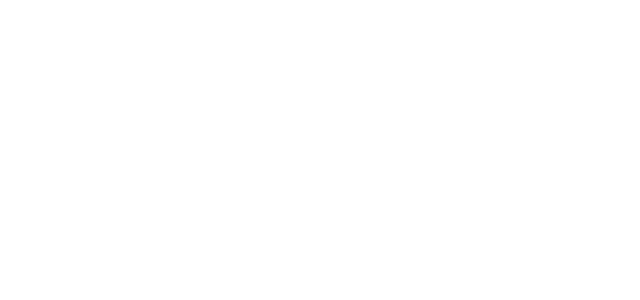
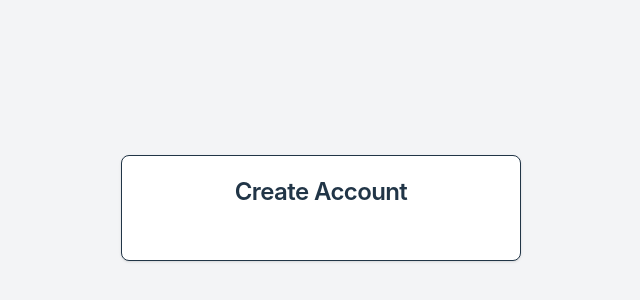
Before and after one commit to gouravg11/My-Finance-Application, a React (Vite) app in the folder frontend/: page /sign-up in a window 1280 px wide. Before the commit this address had no page. Shown: the part 192-492 px from the top of the page, without its empty margins (319-959 px from the left). Built offline with nearby package versions, Linux system fonts and the light colour scheme.

Commit message:
sign up working

```diff
--- a/frontend/src/App.jsx
+++ b/frontend/src/App.jsx
@@ -17,19 +17,21 @@
   ) : (
     <>
       {/* <Navbar /> */}
-      <div>
+      <div className="min-h-[cal(h-screen - 100px)]">
         <Outlet />
       </div>
     </>
   );
 };
 
+console.log("I am in app");
+
 function App() {
   const [count, setCount] = useState(0);
 
   return (
-    <main>
-      <div>
+    <>
+      <div className="w-full min-h-screen px-6 bg-gray-100 md:px-20 dark:bg-slate-900">
         <Routes>
           <Route element={<RootLayout />}>
             <Route path="/" element={<Navigate to="/overview" />} />
@@ -38,11 +40,11 @@
             <Route path="/settings" element={<Settings />} />
             <Route path="/account" element={<AccountPage />} />
           </Route>
-          <Route path="/SignIn" element={<SignIn />} />
-          <Route path="/SignUp" element={<SignUp />} />
+          <Route path="/sign-in" element={<SignIn />} />
+          <Route path="/sign-up" element={<SignUp />} />
         </Routes>
       </div>
-    </main>
+    </>
   );
 }
 
--- /dev/null
+++ b/frontend/src/components/ui/Card.jsx
@@ -0,0 +1,50 @@
+import React from "react";
+import clsx from "clsx";
+
+export const Card = ({ className, children, ...props }) => (
+  <div
+    className={clsx(
+      "rounded-lg border bg-card text-card-foreground shadow-sm",
+      className
+    )}
+    {...props}
+  >
+    {children}
+  </div>
+);
+
+export const CardHeader = ({ className, children, ...props }) => (
+  <div className={clsx("flex flex-col space-y-1.5 p-6", className)} {...props}>
+    {children}
+  </div>
+);
+
+export const CardTitle = ({ className, children, ...props }) => (
+  <h3
+    className={clsx(
+      "text-2xl font-semibold leading-none tracking-tight",
+      className
+    )}
+    {...props}
+  >
+    {children}
+  </h3>
+);
+
+export const CardDescription = ({ className, children, ...props }) => (
+  <p className={clsx("text-sm text-muted-foreground", className)} {...props}>
+    {children}
+  </p>
+);
+
+export const CardContent = ({ className, children, ...props }) => (
+  <div className={clsx("p-6 pt-0", className)} {...props}>
+    {children}
+  </div>
+);
+
+export const CardFooter = ({ className, children, ...props }) => (
+  <div className={clsx("flex items-center p-6 pt-0", className)} {...props}>
+    {children}
+  </div>
+);
--- /dev/null
+++ b/frontend/src/components/ui/button.jsx
@@ -0,0 +1,39 @@
+import React from "react";
+import clsx from "clsx";
+
+const variantClasses = {
+  default: "bg-indigo-600 text-white hover:bg-indigo-700 focus:ring-indigo-500",
+  outline:
+    "bg-white text-gray-700 hover:bg-gray-50 focus:ring-indigo-500 border border-gray-200",
+  ghost: "bg-transparent hover:bg-gray-100 text-gray-700",
+  link: "bg-transparent underline-offset-4 hover:underline text-indigo-600 hover:text-indigo-700",
+};
+
+const sizeClasses = {
+  default: "h-10 px-4 py-2",
+  sm: "h-9 px-3",
+  lg: "h-11 px-8",
+  icon: "h-10 w-10",
+};
+
+export function Button({
+  children,
+  variant = "default",
+  size = "default",
+  className,
+  ...props
+}) {
+  return (
+    <button
+      className={clsx(
+        "inline-flex items-center justify-center rounded-md text-sm font-medium transition-colors focus:outline-none focus:ring-2 focus:ring-offset-2 disabled:opacity-50 disabled:pointer-events-none",
+        variantClasses[variant],
+        sizeClasses[size],
+        className
+      )}
+      {...props}
+    >
+      {children}
+    </button>
+  );
+}
--- /dev/null
+++ b/frontend/src/components/ui/input.jsx
@@ -0,0 +1,43 @@
+import React, { forwardRef } from "react";
+import clsx from "clsx";
+
+const sizeClasses = {
+  default: "h-10 px-3 py-2",
+  sm: "h-9 px-3 py-1",
+  lg: "h-11 px-4 py-3",
+};
+
+const Input = forwardRef(
+  ({ id, label, error, size = "default", className, ...props }, ref) => {
+    return (
+      <div className="space-y-2 w-ful">
+        {label && (
+          <label
+            htmlFor={id}
+            className="block text-sm font-medium text-gray-700 dark:text-gray-500"
+          >
+            {label}
+          </label>
+        )}
+        <input
+          id={id}
+          ref={ref}
+          className={clsx(
+            "block w-full rounded-md border-gray-300 shadow-sm",
+            "focus:border-indigo-300 focus:ring focus:ring-blue-400 focus:ring-opacity-50",
+            "placeholder-gray-400",
+            "disabled:bg-gray-100 disabled:text-gray-500 disabled:cursor-not-allowed",
+            sizeClasses[size],
+            className
+          )}
+          {...props}
+        />
+        {error && <p className="mt-2 text-sm text-red-600">{error}</p>}
+      </div>
+    );
+  }
+);
+
+Input.displayName = "Input";
+
+export default Input;
--- a/frontend/src/main.jsx
+++ b/frontend/src/main.jsx
@@ -3,6 +3,8 @@
 import "./index.css";
 import App from "./App.jsx";
 import { BrowserRouter } from "react-router-dom";
+
+console.log("I am in main");
 
 createRoot(document.getElementById("root")).render(
   <StrictMode>
--- a/frontend/src/pages/auth/sign-up.jsx
+++ b/frontend/src/pages/auth/sign-up.jsx
@@ -1,7 +1,54 @@
-import React from "react";
+import React, { useState, useEffect } from "react";
+import * as z from "zod";
+import useStore from "../../store";
+import { useForm } from "react-hook-form";
+import { zodResolver } from "@hookform/resolvers/zod";
+import { useNavigate } from "react-router-dom";
+import { Card, CardTitle, CardHeader } from "../../components/ui/Card";
+
+const RegisterSchema = z.object({
+  email: z
+    .string({ required_error: "Email is required" })
+    .email({ message: "Invalid email address" }),
+  firstName: z.string({ required_error: "Name is required" }),
+  password: z
+    .string({ required_error: "Password is required" })
+    .min(1, "Password is required"),
+});
 
 const SignUp = () => {
-  return <div></div>;
+  const { user } = useStore((state) => state);
+  const {
+    register,
+    handleSubmit,
+    formState: { errors },
+  } = useForm({
+    resolver: zodResolver(RegisterSchema),
+  });
+
+  const navigate = useNavigate();
+  const [loading, setLoading] = useState();
+
+  useEffect(() => {
+    user && navigate("/");
+  }, [user]);
+
+  const onSubmit = async (data) => {
+    console.log(data);
+  };
+  return (
+    <div className="flex items-center justify-center w-full min-h-screen py-10">
+      <Card className="w-[400px] bg-white dark:bg-black/20 shadow-md overflow-hidden">
+        <div className="p-6 md:-8">
+          <CardHeader className="py-0">
+            <CardTitle className="mb-8 text-center dark:text-white">
+              Create Account
+            </CardTitle>
+          </CardHeader>
+        </div>
+      </Card>
+    </div>
+  );
 };
 
 export default SignUp;
```
Also changed, not shown: frontend/package.json (+6 -1 lines), 1 other file (tests, documents, lock files or other folders).
